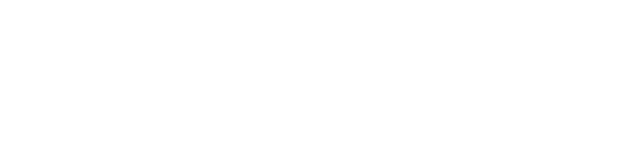
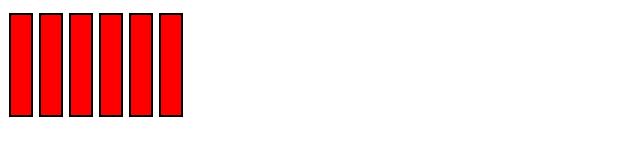
Before and after one commit to Caro8866/11c.02.04-bar-chart, a plain HTML site: page index.html in a window 1280 px wide. Shown: the whole page, without its empty margins (0-640 px from the left). Drawn offline with Linux system fonts and the light colour scheme.

Commit message:
basic set up of files

```diff
--- a/index.html
+++ b/index.html
@@ -7,6 +7,15 @@
     <title>11c.02.04 Bar Chart</title>
     <link rel="stylesheet" href="style.css" />
   </head>
-  <body></body>
+  <body>
+    <div id="bars">
+      <div class="bar"></div>
+      <div class="bar"></div>
+      <div class="bar"></div>
+      <div class="bar"></div>
+      <div class="bar"></div>
+      <div class="bar"></div>
+    </div>
+  </body>
   <script src="script.js"></script>
 </html>
--- a/script.js
+++ b/script.js
@@ -0,0 +1,12 @@
+"use strict";
+
+window.addEventListener("load", init());
+
+// model data
+const model = [17, 16, 19, 18, 8, 32, 25, 26, 22, 29, 16, 25, 10, 32, 4, 31, 1, 21, 23, 8, 22, 27, 3, 32, 1, 6, 8, 27, 1, 19, 1, 17, 25, 4, 0, 22, 28, 19, 32, 1];
+
+function init() {}
+function loop() {}
+function getNumberOfCustomers() {}
+function displayData() {}
+function modifyModel() {}
--- a/style.css
+++ b/style.css
@@ -0,0 +1,8 @@
+.bar {
+  background-color: red;
+  border: 2px solid black;
+  height: 100px;
+  width: 20px;
+  display: inline-flex;
+  margin: 5px 1px;
+}
```
